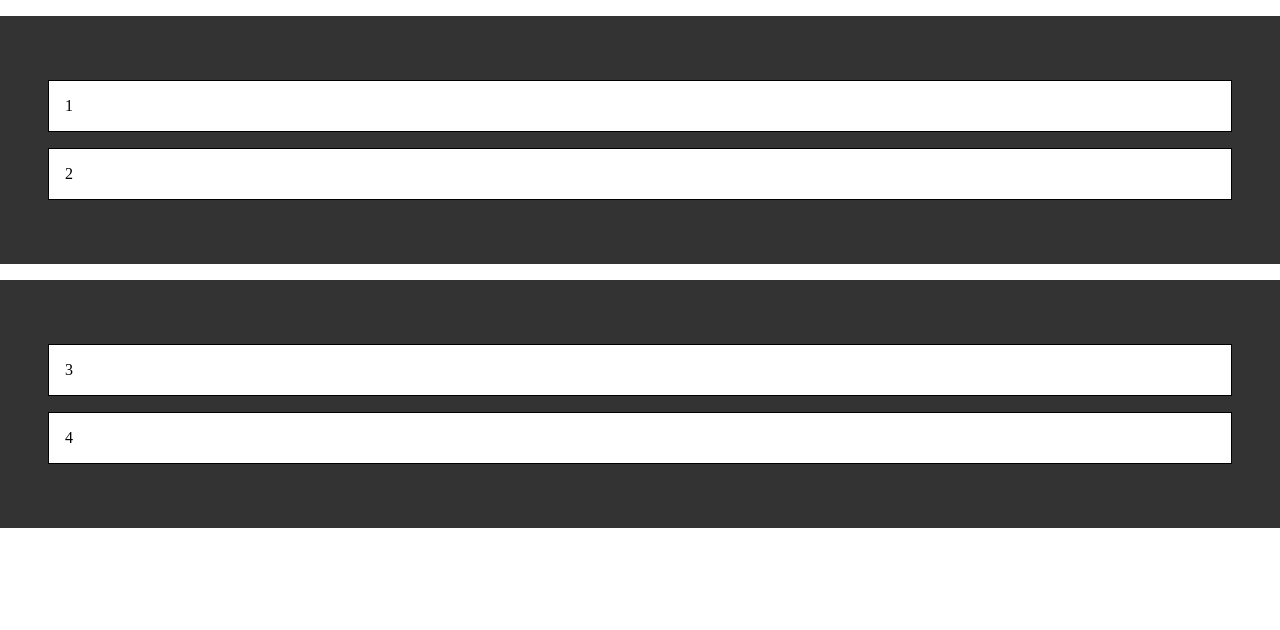
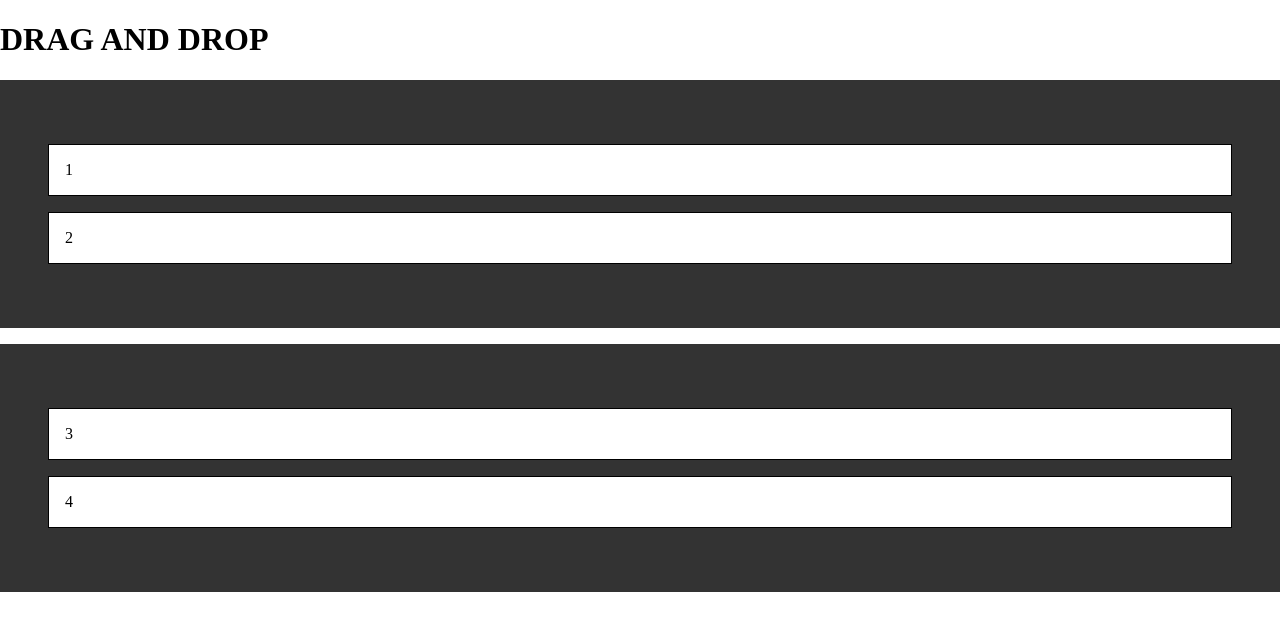
Before and after one commit to Aniket-Dilip-Panse/javascript_w3school, a plain HTML site: page JS Practice/Practice1/index.html in a window 1280 px wide. Drawn offline with Linux system fonts and the light colour scheme.

Commit message:
h1 added

```diff
--- a/JS Practice/Practice1/index.html
+++ b/JS Practice/Practice1/index.html
@@ -8,6 +8,7 @@
     <script src="script.js"></script>
 </head>
 <body>
+    <h1>DRAG AND DROP</h1>
     <div class="container">
         <p class="draggable" draggable="true">1</p>
         <p class="draggable" draggable="true">2</p>
```
